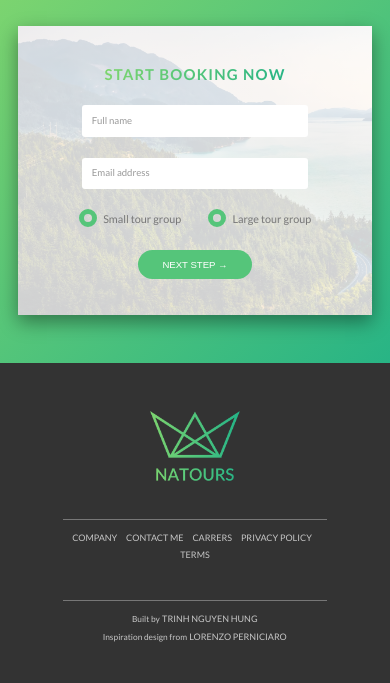
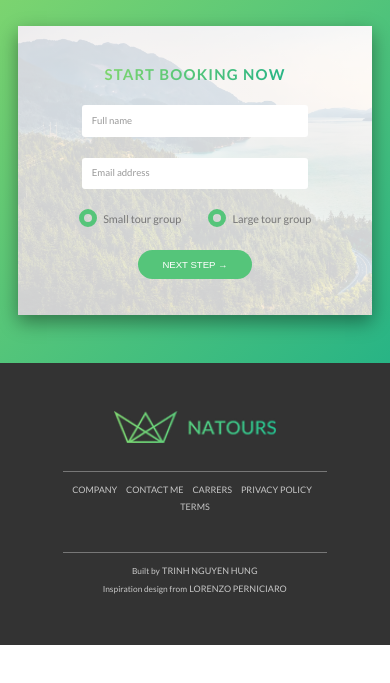
Before and after one commit to tnghung/Natours, a website: page index.html in a window 390 px wide. Shown: the part 4582-5265 px from the top of the page. After the commit the page ends 5227 px from the top, so only its background shows below. Drawn offline with Linux system fonts and the light colour scheme.

Commit message:
Responsive and optimize image

```diff
--- a/index.html
+++ b/index.html
@@ -421,7 +421,23 @@
     </main>
     <footer id="footer" class="footer">
       <div class="footer__logo-box">
-        <img src="img/logo-green-2x.png" alt="Full logo" class="footer__logo" />
+        <!-- Dùng "picture" và "source" cho ART DIRECTION: ứng với media query thì sẽ chọn một hình ảnh có phù hợp-->
+        <picture class="footer__logo">
+          <source
+            srcset="
+              img/logo-green-small-1x.png 1x,
+              img/logo-green-small-2x.png 2x
+            "
+            media="(max-width: 37.5em)"
+          />
+
+          <!--Dùng "srcset" cho DENSITY SWITCHING: tùy vào màn hình có độ phân giải cao hay thấp mà nó chọn ra hình ảnh phù hợp để display -->
+          <img
+            srcset="img/logo-green-1x.png 1x, img/logo-green-2x.png 2x"
+            alt="Full logo"
+            class="footer__logo"
+          />
+        </picture>
       </div>
       <div class="row">
         <div class="col-1-of-2">
--- a/sass/layout/_footer.scss
+++ b/sass/layout/_footer.scss
@@ -14,7 +14,11 @@
     margin-bottom: 8rem;
 
     @include respond(tab-port) {
-      margin-bottom: 6rem;
+      margin-bottom: 4rem;
+    }
+
+    @include respond(phone) {
+      margin-bottom: -2rem;
     }
   }
 
@@ -71,6 +75,9 @@
 
   &__logo {
     height: 100%;
+    @include respond(phone) {
+      height: 45%;
+    }
     object-fit: cover;
   }
 }
--- a/sass/pages/_update.scss
+++ b/sass/pages/_update.scss
@@ -4,7 +4,12 @@
 .container {
   height: 100vh;
   width: 100%;
-  padding: 0 20rem;
+
+  @include respond(tab-port) {
+    display: flex;
+    align-items: center;
+    justify-content: center;
+  }
 
   .content {
     text-align: center;
@@ -21,6 +26,10 @@
       animation-timing-function: ease-in;
       animation-delay: 1s;
       animation-fill-mode: backwards;
+
+      @include respond(tab-port) {
+        margin-left: 0;
+      }
     }
   }
 }
```
Also changed, not shown: css/style.css.
